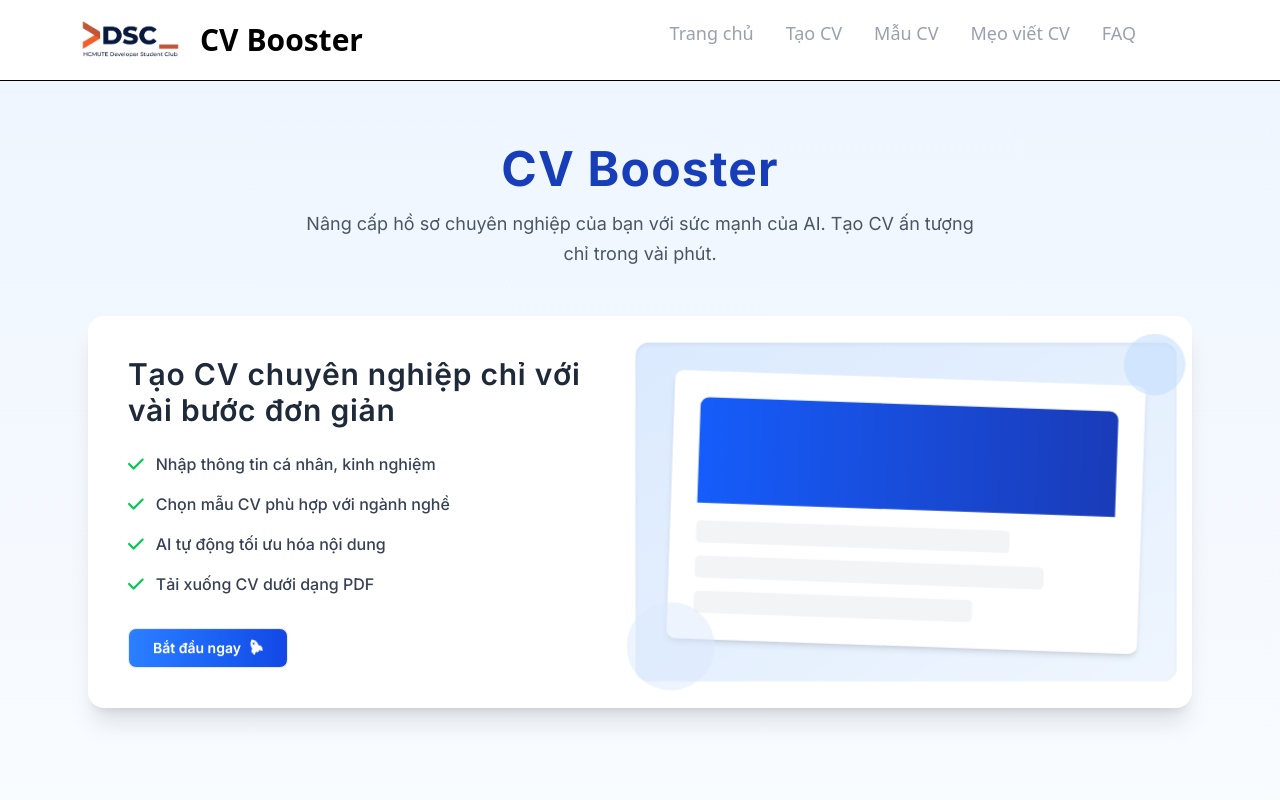
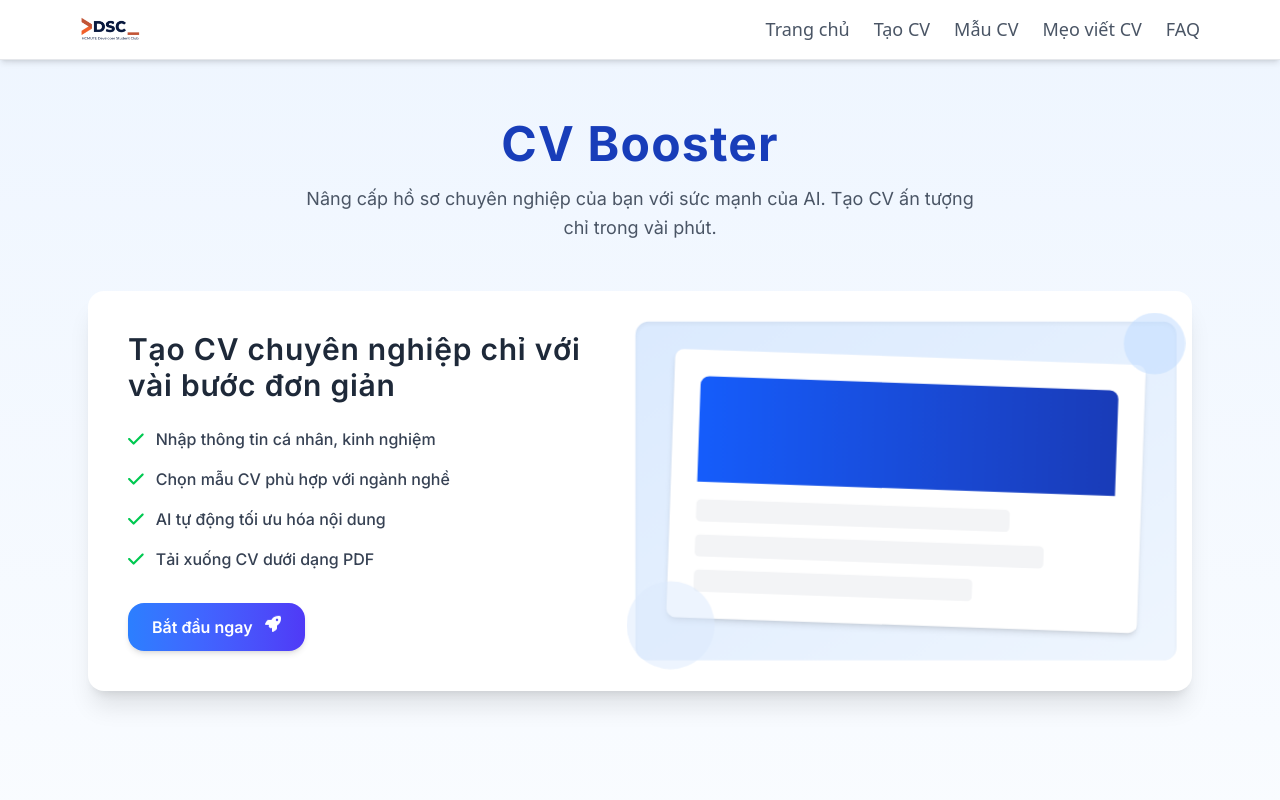
Before and after one commit to hcmute-dsc/Web-CV-boots-AI-fe, a React (Vite) app: page / in a window 1280 px wide. Shown: the top 800 px of the page. Built offline with nearby package versions, Linux system fonts and the light colour scheme.

Commit message:
NavbarUpdate_UIUpdate

```diff
--- a/index.html
+++ b/index.html
@@ -19,6 +19,10 @@
       href="https://fonts.googleapis.com/css2?family=Poppins:wght@400;600&display=swap"
       rel="stylesheet"
     />
+    <link
+      href="https://fonts.googleapis.com/css2?family=Poppins:wght@600&display=swap"
+      rel="stylesheet"
+    />
 
     <meta name="viewport" content="width=device-width, initial-scale=1.0" />
     <title>Vite + React + TS</title>
--- a/src/App.tsx
+++ b/src/App.tsx
@@ -9,9 +9,10 @@ import Footer from "./components/Footer";
 
 const App = () => {
   return (
-    <div>
-      <Router>
-        <Nvbar />
+    <Router>
+      <Nvbar />
+      {/* Thêm padding top để không bị che */}
+      <main className="pt-14">
         <Routes>
           <Route path="/" element={<Home />} />
           <Route path="/cvgenerate" element={<Generate />} />
@@ -19,8 +20,9 @@ const App = () => {
           <Route path="/cvtips" element={<Tips />} />
           <Route path="/faq" element={<FAQ />} />
         </Routes>
-      </Router>
-    </div>
+        <Footer />
+      </main>
+    </Router>
   );
 };
 
--- a/src/components/CVBoosterCard.tsx
+++ b/src/components/CVBoosterCard.tsx
@@ -52,11 +52,11 @@ const CVBoosterCard: React.FC = () => {
             </ul>
             {/* Nút CTA với gradient và hiệu ứng nổi bật */}
             <button
-              className="btn bg-gradient-to-r from-blue-500 to-blue-700 text-white font-semibold flex items-center gap-2 hover:from-blue-600 hover:to-blue-800 hover:scale-105 transition-all duration-300 rounded-lg px-6 py-3 outline-none focus:outline-none"
+              className="bg-gradient-to-r from-blue-500 to-indigo-600 text-white font-semibold flex items-center gap-3 px-6 py-3 rounded-2xl shadow-md hover:shadow-lg hover:scale-105 transition-all duration-300 ease-in-out focus:ring-2 focus:ring-blue-300 focus:outline-none"
               onClick={() => (window.location.href = "/cvgenerate")}
             >
-              Bắt đầu ngay
-              <FontAwesomeIcon icon={faRocket} className="fa-spin" />
+              <span>Bắt đầu ngay</span>
+              <FontAwesomeIcon icon={faRocket} className="animate-bounce" />
             </button>
           </div>
           {/* Hình minh họa bên phải - Tăng kích thước */}
--- a/src/components/CVCard.tsx
+++ b/src/components/CVCard.tsx
@@ -1,5 +1,6 @@
 import { useState } from "react";
-
+import { FontAwesomeIcon } from "@fortawesome/react-fontawesome";
+import { faStar } from "@fortawesome/free-solid-svg-icons";
 interface CVCardProps {
   title: string;
   description: string;
@@ -17,64 +18,71 @@ const CVCard = ({ title, description, image, template }: CVCardProps) => {
   return (
     <>
       <div
-        className="card bg-white rounded-xl shadow-xl hover:shadow-2xl transition-all duration-500 overflow-hidden border border-gray-200 cursor-pointer hover:scale-105 transform"
+        className="group relative bg-white rounded-2xl shadow-lg hover:shadow-2xl transition-transform duration-500 border border-gray-100 overflow-hidden cursor-pointer hover:scale-[1.03]"
         onClick={() => setIsModalOpen(true)}
       >
-        <figure className="relative h-64 overflow-hidden">
+        {/* Hình ảnh */}
+        <div className="h-64 overflow-hidden">
           <img
             src={image}
             alt={title}
-            className="w-full h-full object-cover object-top transition-transform duration-500 hover:scale-110"
+            className="w-full h-full object-cover transition-transform duration-500 group-hover:scale-110"
           />
-          <div className="absolute inset-0 bg-gradient-to-t from-black/60 to-transparent opacity-0 hover:opacity-100 transition-opacity duration-300"></div>
-        </figure>
+          <div className="absolute inset-0 bg-gradient-to-t from-black/60 to-transparent opacity-0 group-hover:opacity-100 transition-opacity duration-300" />
+        </div>
+
+        {/* Nội dung */}
         <div className="p-6">
-          <h2 className="text-2xl font-semibold mb-3 text-gray-800 hover:text-primary transition-colors duration-300">
+          <h3 className="text-2xl font-bold text-gray-800 group-hover:text-blue-600 transition-colors duration-300">
             {title}
-          </h2>
-          <p className="text-gray-600 mb-5 text-sm">{description}</p>
-          <div className="flex justify-end gap-2">
+          </h3>
+          <p className="text-gray-500 mt-2 text-sm leading-relaxed">
+            {description}
+          </p>
+
+          <div className="flex justify-end gap-4 mt-6">
             <button
-              className="btn btn-primary gap-2 text-white hover:bg-primary/90 transition-colors duration-300"
+              className="relative bg-blue-600 text-white px-5 py-2 rounded-lg text-sm font-semibold shadow-md hover:shadow-blue-500/50 hover:bg-blue-700 transition duration-300 overflow-hidden hover:scale-105"
               onClick={(e) => {
                 e.stopPropagation();
                 setIsModalOpen(true);
               }}
             >
-              Preview
+              Xem trước
             </button>
             <button
-              className="btn btn-secondary gap-2 text-white hover:bg-secondary/90 transition-colors duration-300"
+              className="relative bg-pink-600 text-white px-5 py-2 rounded-lg text-sm font-semibold shadow-md hover:shadow-purple-500/50 hover:bg-purple-700 transition duration-300 overflow-hidden hover:scale-105 flex items-center gap-2"
               onClick={(e) => {
                 e.stopPropagation();
                 handleGenerateCV();
               }}
             >
-              Generate CV
+              <FontAwesomeIcon icon={faStar} spin />
+              Tạo CV
             </button>
           </div>
         </div>
       </div>
 
+      {/* Modal */}
       {isModalOpen && (
-        <dialog
-          open
-          className="modal modal-open backdrop-blur-sm bg-black/50 flex items-center justify-center"
+        <div
+          className="fixed inset-0 z-50 bg-black/50 backdrop-blur-sm flex items-center justify-center p-4"
           onClick={() => setIsModalOpen(false)}
         >
           <div
-            className="modal-box max-w-4xl w-full h-[80vh] overflow-y-auto rounded-lg shadow-lg bg-white relative p-6 transform transition-transform duration-300 scale-100 hover:scale-105"
+            className="relative w-full max-w-4xl h-[85vh] bg-white rounded-xl shadow-2xl overflow-y-auto transform transition duration-300 scale-100 hover:scale-[1.01]"
             onClick={(e) => e.stopPropagation()}
           >
             <button
-              className="btn btn-sm btn-circle btn-ghost absolute right-4 top-4 text-gray-600 hover:text-white hover:bg-red-500 transition-colors duration-300"
+              className="absolute top-4 right-4 w-9 h-9 text-gray-700 hover:text-white bg-gray-200 hover:bg-red-500 rounded-full flex items-center justify-center transition-all duration-300"
               onClick={() => setIsModalOpen(false)}
             >
               ✕
             </button>
-            <div className="content-container p-4">{template}</div>
+            <div className="p-6">{template}</div>
           </div>
-        </dialog>
+        </div>
       )}
     </>
   );
--- a/src/components/Nvbar.tsx
+++ b/src/components/Nvbar.tsx
@@ -1,52 +1,52 @@
 import { Link } from "react-router-dom";
-
 import logo from "../assets/logo_dsc.png";
 
 const Nvbar = () => {
   return (
-    <nav className="z-50">
-      <div className="h-10vh flex justify-between lg:py-5 px-20 py-20 border-b-1 border-b-black">
-        <div className="flex items-center gap-5">
+    <nav className="z-50 w-full bg-white shadow-md fixed top-0">
+      <div className="flex justify-between items-center px-8 lg:px-20 py-4 border-b border-gray-200">
+        {/* Logo + Title */}
+        <div className="flex items-center gap-4">
           <img
             src={logo}
             alt="Company Logo"
-            width="100"
-            height="100"
-            className="object-contain mr-auto"
+            width="60"
+            height="60"
+            className="object-contain"
           />
-          <h2 className="text-3xl font-bold text-black">CV Booster</h2>
         </div>
-        <div>
-          <ul className="flex gap-8 mr-16 text-[18px] text-gray-400">
-            <Link to="/">
-              <li className="hover:text-blue-400 border-white cursor-pointer">
+
+        {/* Menu */}
+        <ul className="flex gap-6 text-[16px] lg:text-[18px] font-medium text-gray-600">
+          <li>
+            <Link to="/" className="hover:text-blue-500 transition">
               Trang chủ
+            </Link>
           </li>
+          <li>
+            <Link to="/cvgenerate" className="hover:text-blue-500 transition">
+              Tạo CV
             </Link>
-            <Link to="/cvgenerate">
-              <li className="hover:text-blue-400 border-white cursor-pointer">
-                Tạo CV
           </li>
+          <li>
+            <Link to="/cvsamples" className="hover:text-blue-500 transition">
+              Mẫu CV
             </Link>
-            <Link to="/cvsamples">
-              <li className="hover:text-blue-400 border-white cursor-pointer">
-                Mẫu CV
           </li>
+          <li>
+            <Link to="/cvtips" className="hover:text-blue-500 transition">
+              Mẹo viết CV
             </Link>
-            <Link to="/cvtips">
-              <li className="hover:text-blue-400 border-white cursor-pointer">
-                Mẹo viết CV
           </li>
+          <li>
+            <Link to="/faq" className="hover:text-blue-500 transition">
+              FAQ
             </Link>
-            <Link to="/faq">
-              <li className="hover:text-blue-400 border-white cursor-pointer">
-                FAQ
           </li>
-            </Link>
         </ul>
-        </div>
       </div>
     </nav>
   );
 };
+
 export default Nvbar;
--- a/src/pages/CVSamples.tsx
+++ b/src/pages/CVSamples.tsx
@@ -22,7 +22,7 @@ const CVSamples = () => {
       description:
         " Modern design, stands out with bright colors and smart layout.",
       image:
-        "https://i.pinimg.com/736x/ec/7c/cb/ec7ccb7ceda37219815a3a07ee67a76f.jpg",
+        "https://static.vecteezy.com/system/resources/previews/002/457/612/non_2x/marketing-cute-stickers-template-set-vector.jpg",
       template: <ModernCVTemplate />,
     },
     {
@@ -38,7 +38,7 @@ const CVSamples = () => {
       description:
         "Creative, unique design with bold colors and flexible layout.",
       image:
-        "https://i.pinimg.com/736x/42/b7/e3/42b7e3e204ad93f3e39e7bd37b0bfb1f.jpg",
+        "https://www.mba-madrid.com/wp-content/uploads/2022/08/Business-Intelligence.png",
       template: <CreativeCVTemplate />,
     },
   ];
```
Also changed, not shown: src/components/cv/CVForm.tsx (+59 -25 lines), src/pages/CVGenerate.tsx (+9 -3 lines). Lines whose indentation alone changed are shown as unchanged.
